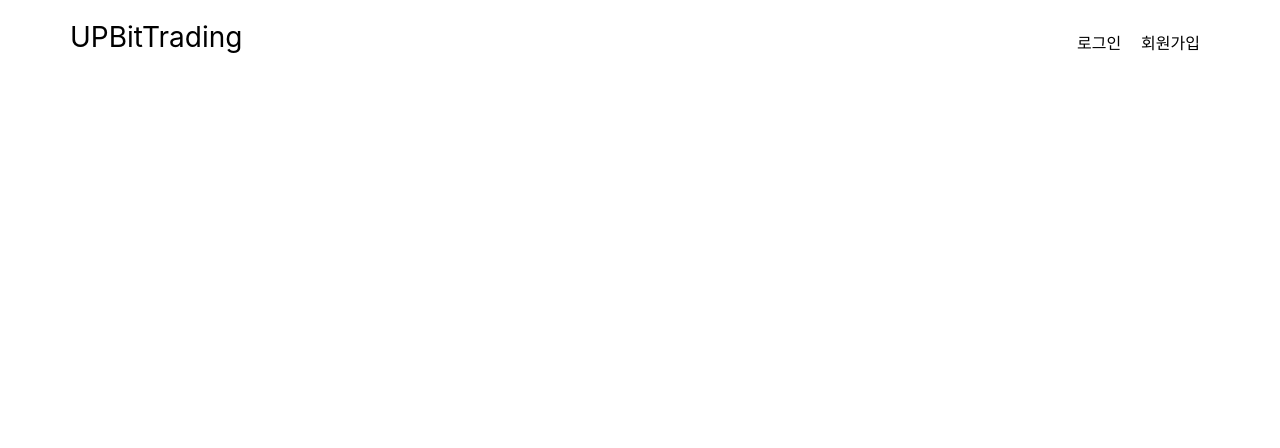
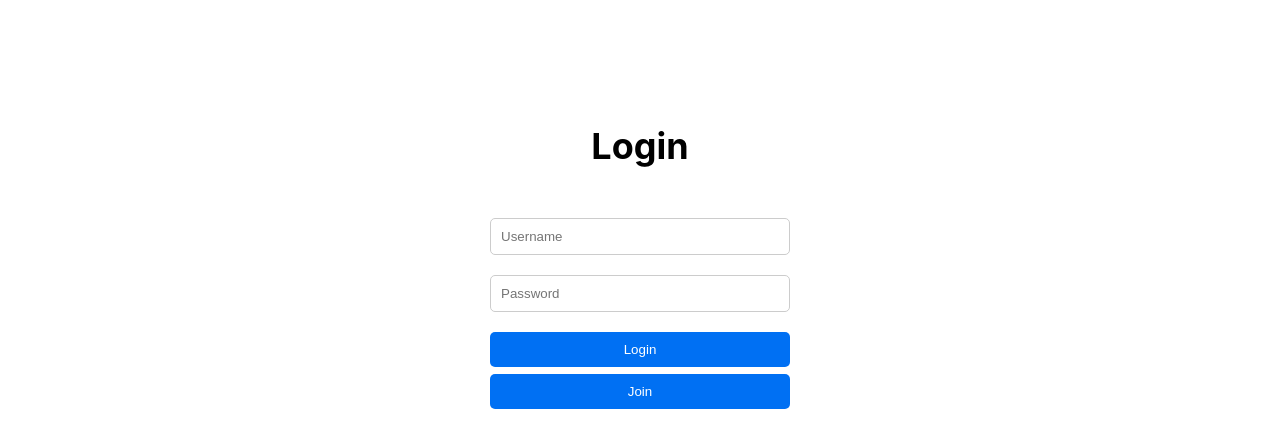
Before and after one commit to Ahn-juhwan/upbittrading, a Next.js app: page /login in a window 1280 px wide. Shown: the top 448 px of the page. Built offline with nearby package versions, Linux system fonts and the light colour scheme.

Commit message:
refactor: login 페이지

```diff
--- a/package.json
+++ b/package.json
@@ -2,7 +2,7 @@
   "name": "upbittrading",
   "private": true,
   "scripts": {
-    "dev": "nodemon upbittrading.js",
+    "dev": "node upbittrading.js",
     "build": "next build",
     "start": "next start",
     "lint": "next lint"
--- a/pageComponents/header.js
+++ b/pageComponents/layout/LayoutHome.js
@@ -2,7 +2,7 @@ import React, { useContext, useState } from 'react';
 import Head from 'next/head';
 import Link from 'next/link';
 import styled from 'styled-components';
-import ContextUser from './ContextUser';
+import ContextUser from '../ContextUser';
 
 const Root = styled.div`
   > header.header {
@@ -48,9 +48,10 @@ const Root = styled.div`
   }
 `;
 
-const Header = ({ children }) => {
+const LayoutHome = ({ children }) => {
   const Profile = () => {
     const [user, setUser] = useContext(ContextUser);
+    console.log('user : ', user);
 
     return user?.name ? (
       <>
@@ -80,35 +81,21 @@ const Header = ({ children }) => {
     <Root>
       <Head>
         <title>UpbitTrading</title>
-        <link rel="icon" href="/16x16.png" sizes="16x16" />
-        <link rel="icon" href="/32x32.png" sizes="32x32" />
-        <link rel="icon" href="/152x152.png" sizes="152x152" />
-        <link rel="icon" href="/256x256.png" sizes="256x256" />
       </Head>
       <header className={'header'}>
-        {/*TODO: Header refactor 한곳으로 빼야함*/}
-        {/*TODO: 쿠키 생성까진 됐으니까 로그인 한 사용자는 로그아웃이 뜨도록 변경*/}
         <nav>
           <span className="title">
             <Link href={'/'}>UPBitTrading</Link>
           </span>
           <span className={'right'}>
             <Profile />
-            {/* <Link href={'/service'}>
-              <a>내지갑</a>
-            </Link>
-            <Link href={'/login'}>
-              <a>로그인</a>
-            </Link>
-            <Link href={'/join'}>
-              <a>회원가입</a>
-            </Link> */}
-            <children />
           </span>
         </nav>
       </header>
+
+      {children}
     </Root>
   );
 };
 
-export default Header;
+export default LayoutHome;
--- /dev/null
+++ b/pageComponents/layout/LayoutLogin.js
@@ -0,0 +1,3 @@
+export default function LayoutLogin({ children }) {
+  return <div>{children}</div>;
+}
--- a/pages/_app.js
+++ b/pages/_app.js
@@ -1,15 +1,19 @@
 import React, { useState } from 'react';
 import '../styles/globals.css';
 import ContextUser from '../pageComponents/ContextUser';
-import header from '../pageComponents/header';
+import LayoutHome from '../pageComponents/layout/LayoutHome';
+import LayoutLogin from '../pageComponents/layout/LayoutLogin';
 
 const getLayout = (asPath) => {
-  return header;
+  if (asPath === '/login') {
+    return LayoutLogin;
+  }
+  return LayoutHome;
 };
 
 const MyApp = (props) => {
   const { Component, pageProps } = props;
-  const [user, setUser] = useState({});
+  const [user, setUser] = useState(null);
 
   const Layout = getLayout(props.router.asPath);
 
--- a/pages/login.js
+++ b/pages/login.js
@@ -1,28 +1,76 @@
-import { useState } from "react";
-import { useRouter } from "next/router";
-import axios from "axios";
-import Link from "next/link";
+import { useContext, useState } from 'react';
+import { useRouter } from 'next/router';
+import axios from 'axios';
+import Link from 'next/link';
+import ContextUser from '../pageComponents/ContextUser';
+import styled from 'styled-components';
+
+const Container = styled.div`
+  display: flex;
+  flex-direction: column;
+  align-items: center;
+  margin-top: 100px;
+`;
+
+const Title = styled.h1`
+  font-size: 36px;
+  margin-bottom: 50px;
+`;
+
+const Input = styled.input`
+  padding: 10px;
+  margin-bottom: 20px;
+  border: 1px solid #ccc;
+  border-radius: 5px;
+  width: 300px;
+`;
+
+const Button = styled.button`
+  background-color: #0070f3;
+  width: 300px;
+  margin-bottom: 7px;
+  color: #fff;
+  border: none;
+  border-radius: 5px;
+  padding: 10px 20px;
+  cursor: pointer;
+`;
 
 export default function Login() {
   const router = useRouter();
 
-  const [id, setId] = useState("");
-  const [password, setPassword] = useState("");
+  const [id, setId] = useState('');
+  const [password, setPassword] = useState('');
+  const [user, setUser] = useContext(ContextUser);
 
   return (
     <>
-      <form
-        onSubmit={(e) => {
+      <Container>
+        <Title>Login</Title>
+        <Input
+          type="text"
+          placeholder="Username"
+          onChange={(e) => setId(e.target.value)}
+        />
+        <Input
+          type="password"
+          placeholder="Password"
+          onChange={(e) => setPassword(e.target.value)}
+        />
+
+        <Button
+          onClick={(e) => {
             (async () => {
               // TODO: 계정 인증, UPBit api 에서 access key, secret key 발급 받고 사용할 수 있도록 변경
               try {
-              const response = await axios.post("/api/auth/login", {
+                const response = await axios.post('/api/auth/login', {
                   id,
                   password,
                 });
 
-              console.log(response);
-              await router.push("/");
+                setUser(response?.data?.user);
+
+                await router.push('/');
               } catch (e) {
                 alert(e);
                 // TODO: catch
@@ -33,37 +81,12 @@ export default function Login() {
             return false;
           }}
         >
-        <h1>Login</h1>
-
-        <label>
-          아이디
-          <br />
-          <input
-            type="text"
-            value={id}
-            onChange={(e) => setId(e.target.value)}
-          />
-        </label>
-
-        <br />
-
-        <label>
-          비밀번호
-          <br />
-          <input
-            type="password"
-            value={password}
-            onChange={(e) => setPassword(e.target.value)}
-          />
-        </label>
-
-        <br />
-
-        <button>로그인</button>
-        <Link href={"/join"}>
-          <button>회원가입</button>
-        </Link>
-      </form>
+          Login
+        </Button>
+        <Button>
+          <Link href={'/join'}>Join</Link>
+        </Button>
+      </Container>
     </>
   );
 }
```
Also changed, not shown: pages/index.js (+16 -40 lines), pages/join.js (+46 -17 lines), pages/myPage/index.js (added, +7 -0 lines), serverSides/routes/api/auth.js (+16 -16 lines). Lines whose indentation alone changed are shown as unchanged.
